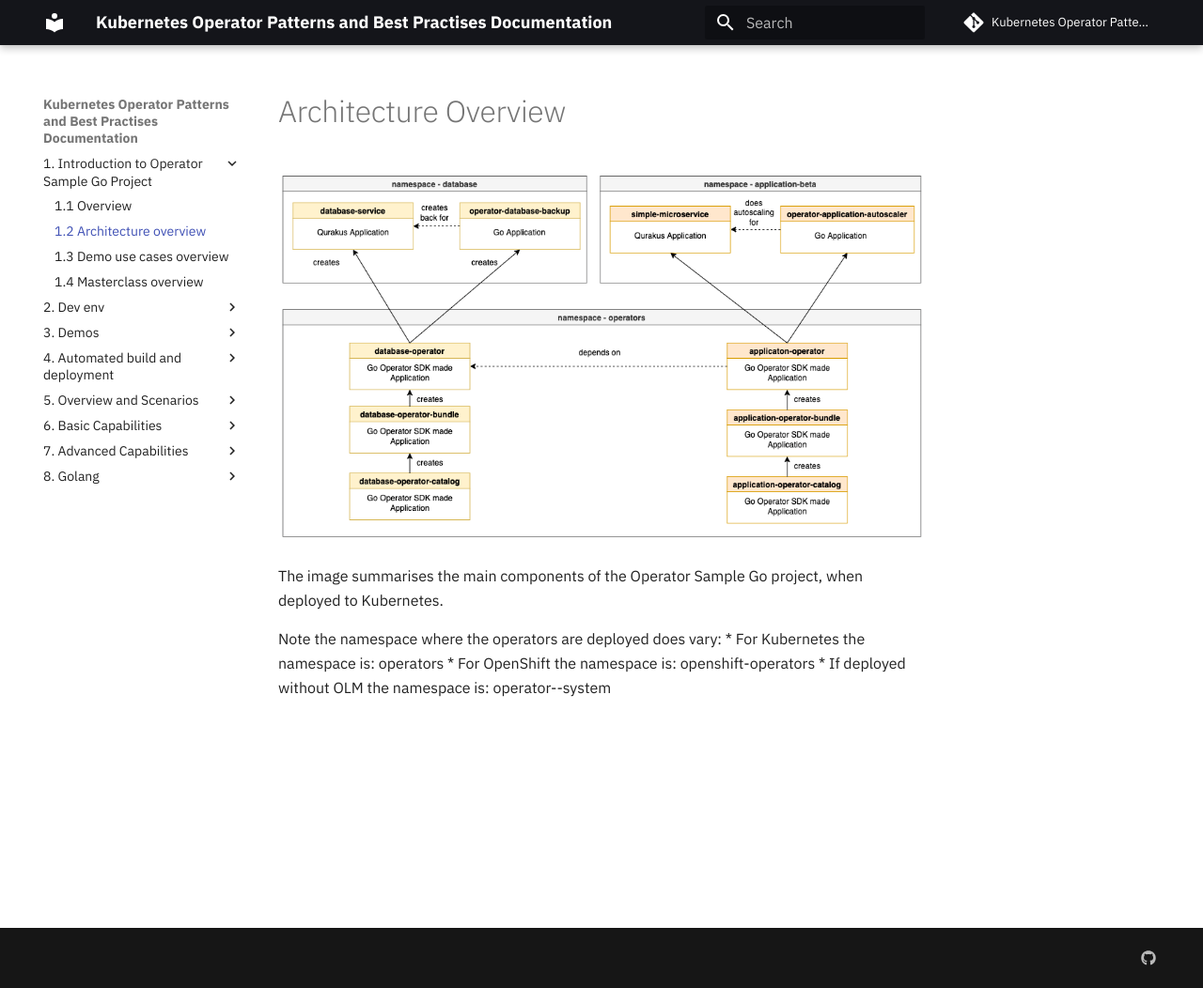
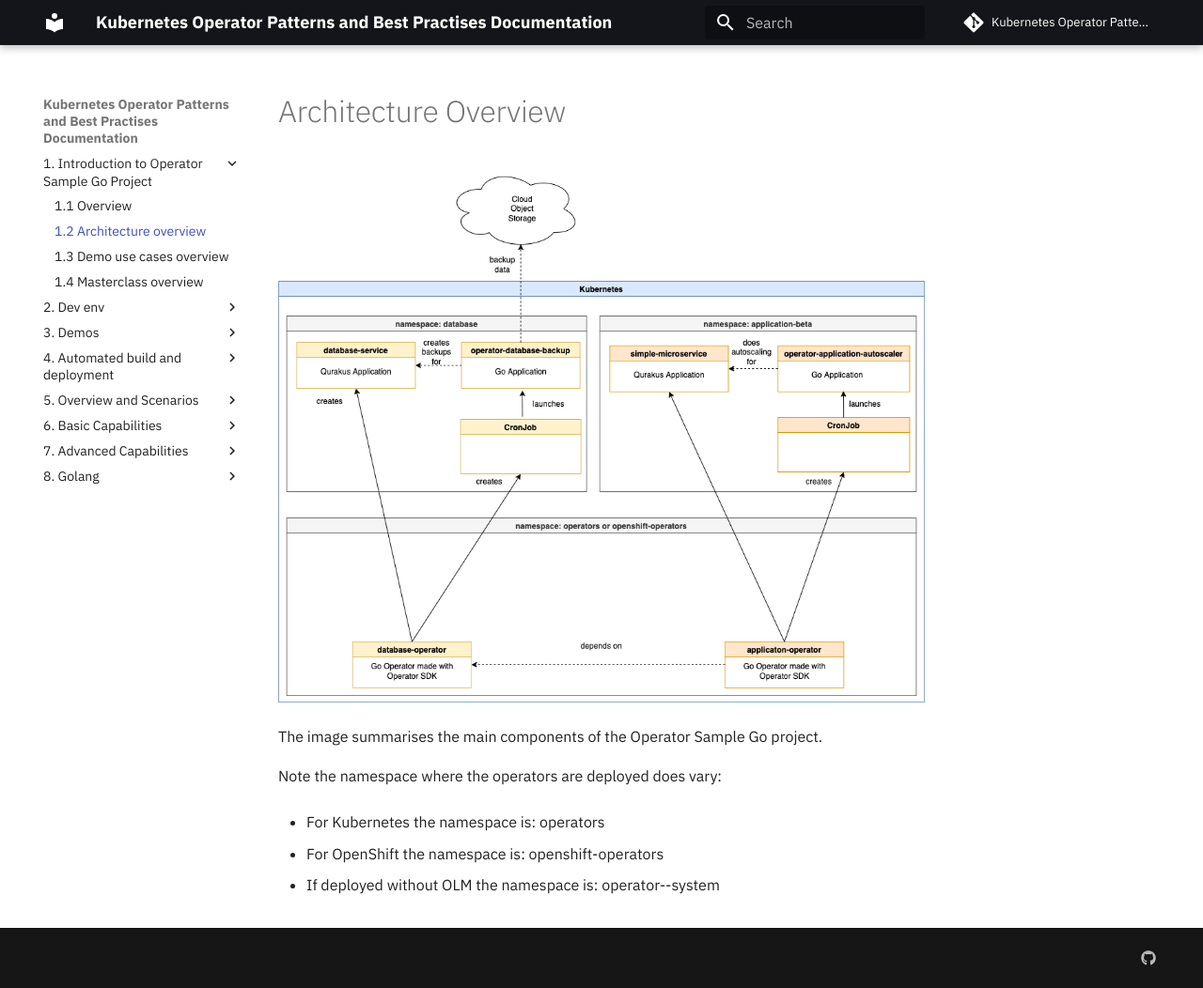
Before and after one commit to IBM/operator-sample-go-documentation, an MkDocs documentation site: the page built from documentation/intro-architecture-overview.md, in a window 1280 px wide and 1052 px high. Shown: the whole window at 94% size. Built offline with MkDocs 1.6.1 and Material for MkDocs 9.7.7, drawn with Linux system fonts in a browser that asks for light colours; comment, search, counter and statistics services are not loaded.

Commit message:
overview image updates

```diff
--- a/documentation/intro-architecture-overview.md
+++ b/documentation/intro-architecture-overview.md
@@ -1,10 +1,13 @@
 # Architecture Overview
 
-![Metamodel](./images/samplesOverview.png)
+![Operator Sample Go architecture](./images/samplesOverview.png)
 
-The image summarises the main components of the Operator Sample Go project, when deployed to Kubernetes.
+The image summarises the main components of the Operator Sample Go project.
 
 Note the namespace where the operators are deployed does vary:
+
 * For Kubernetes the namespace is: operators
+
 * For OpenShift the namespace is: openshift-operators
+
 * If deployed without OLM the namespace is: operator-<operatorname>-system
```
Also changed, not shown: documentation/images/samplesOverview.png, 2 other files.
